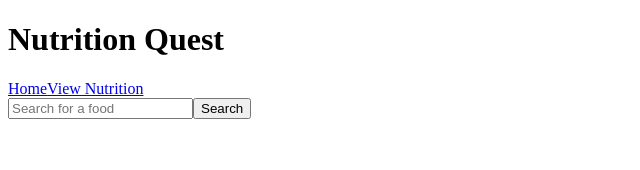
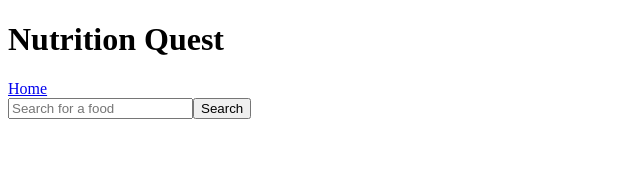
Before and after one commit to llastflowers/nutrition-label, a React app: page / in a window 1280 px wide. Shown: the top 170 px of the page, without its empty margins (0-640 px from the left). Built offline with nearby package versions, Linux system fonts and the light colour scheme.

Commit message:
search results are links

```diff
--- a/src/components/App.js
+++ b/src/components/App.js
@@ -1,6 +1,5 @@
 import React from 'react';
 import FoodSearchSelect from '../containers/FoodSearchSelect';
-// import NutritionLabel from '../containers/NutritionLabel';
 import {
   BrowserRouter as Router,
   Route,
@@ -13,7 +12,6 @@
     <h1>Nutrition Quest</h1>
     <nav>
       <Link to="/">Home</Link>
-      <Link to="/nutritionlabel">View Nutrition</Link>
     </nav>
   </header>
 );
@@ -24,7 +22,6 @@
       <Header />
       <Switch>
         <Route exact path="/" component={FoodSearchSelect}/>
-        {/* <Route path="/nutritionlabel" component={NutritionLabel} /> */}
       </Switch>
     </Router>
   );
--- a/src/components/foodresults/FoodResults.js
+++ b/src/components/foodresults/FoodResults.js
@@ -1,9 +1,13 @@
 import React from 'react';
+import { Link } from 'react-router-dom';
+import PropTypes from 'prop-types';
 
 const FoodResults = ({ foodsList }) => {
   const foodItem = foodsList.map(food => (
     <li key={food.fdcId}>
-      <h2>{food.description}</h2>
+      <Link to={`/${food.fdcId}`}>
+        <h2>{food.description}</h2>
+      </Link>
       <h5>{food.brandOwner}</h5>
     </li>
   )
@@ -18,8 +22,8 @@
   );
 };
 
-// name.propTypes = {
-//   foodsList.PropTypes.array,
-// };
+FoodResults.propTypes = {
+  foodsList: PropTypes.array
+};
 
 export default FoodResults;
```
Also changed, not shown: src/containers/NutritionLabel.js (deleted).
